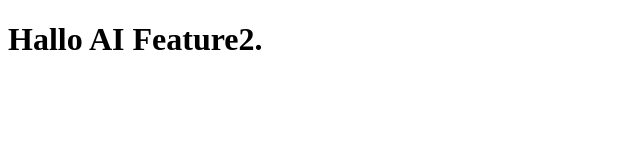
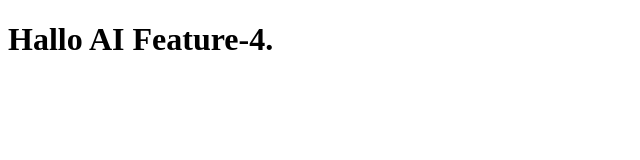
Before and after one commit to kinraymon/Demo, a plain HTML site: page index.html in a window 1280 px wide. Shown: the full height of the page, 0-640 px from the left. Drawn offline with Linux system fonts and the light colour scheme.

Commit message:
update:更新update:index.html中修改了内容feature-4  by 蔡汝健

```diff
--- a/index.html
+++ b/index.html
@@ -3,7 +3,7 @@
 <head></head>
 <body>
 
-<h1>Hallo AI Feature2.</h1>
+<h1>Hallo AI Feature-4.</h1>
 
 </body>
 </html>
```
